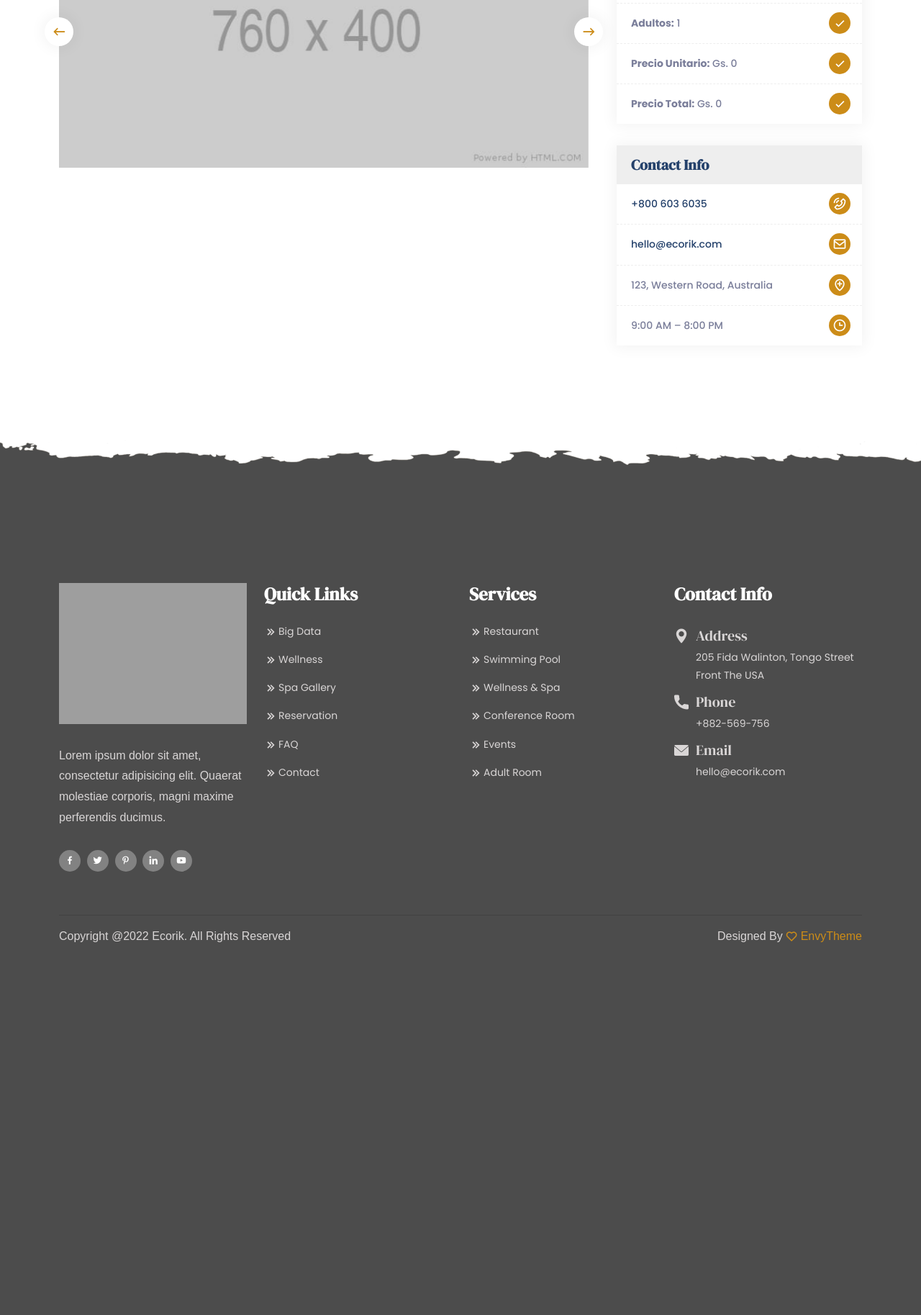
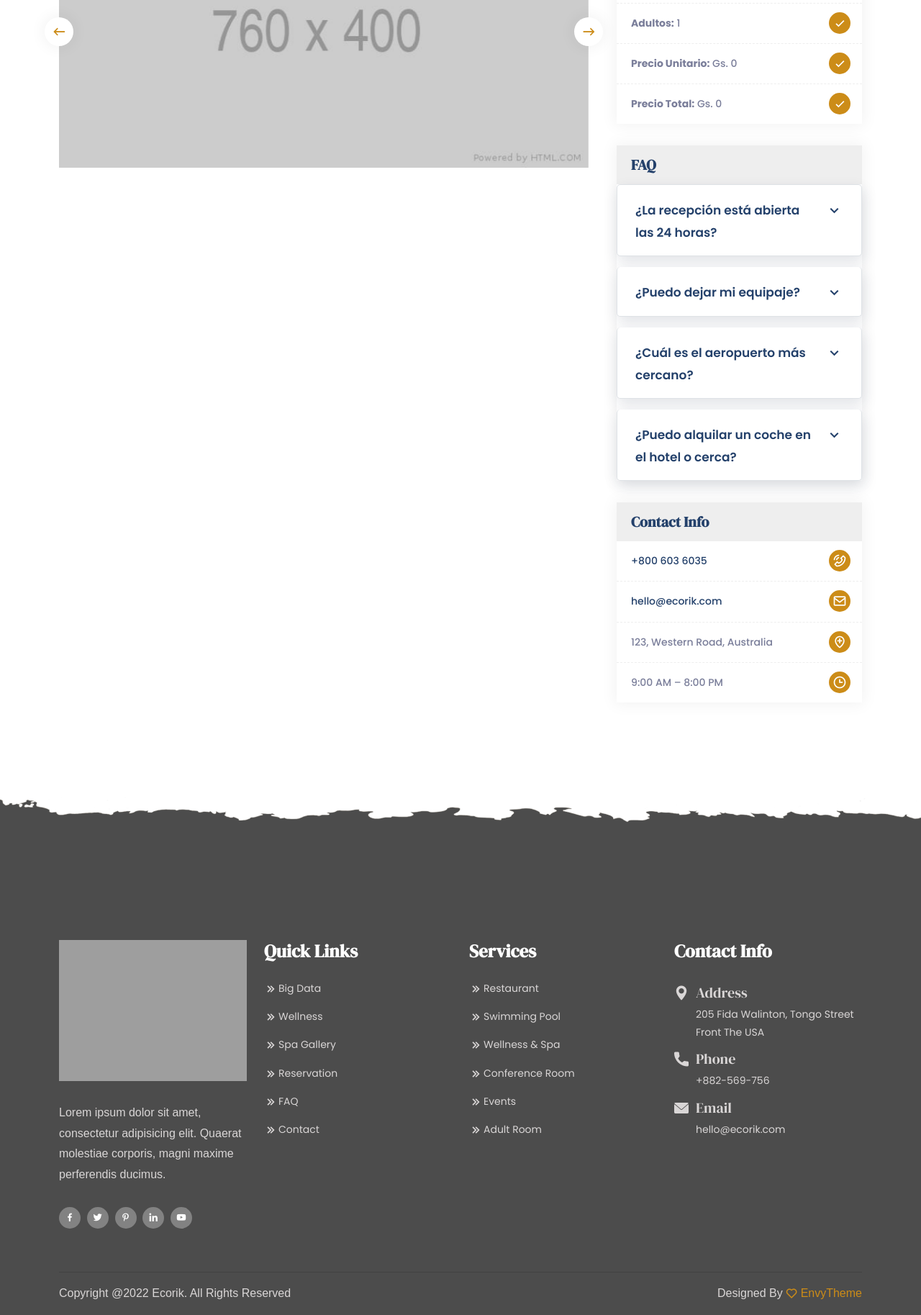
Before and after one commit to Guillemv92/castillo, a PHP site: page /confirmacionReserva in a window 1280 px wide. Shown: the part 318-2145 px from the top of the page at 72% size. Before the commit the page ends 1627 px from the top, so only its background shows below. Run offline with PHP 8.4, Linux system fonts and the light colour scheme; the visitor is signed in with stand-in values (Sample User, id 1); data that the repository does not hold is empty; style sheets or scripts are compiled from the project's sources; some libraries are stand-ins or nearby versions; some web fonts are replaced; grey boxes are pictures that could not be loaded.

Commit message:
agregando las preguntas frecuentes

```diff
--- a/app/Views/confirmacionReserva.php
+++ b/app/Views/confirmacionReserva.php
@@ -87,6 +87,51 @@ include __DIR__ . "/../../templates/navbar.php";
                             }
                         }).render('#paypal-button-container');
                     </script>
+
+                    <!-- Sección FAQ -->
+                    <div class="service-faq service-card">
+                        <h3 class="service-details-title">FAQ</h3>
+                        <div class="faq-area">
+                            <div class="questions-bg-area">
+                                <div class="row">
+                                    <div class="col-lg-12">
+                                        <div class="faq-accordion">
+                                            <ul class="accordion">
+                                                <li class="accordion-item">
+                                                    <a class="accordion-title " href="javascript:void(0)">
+                                                        <i class='bx bx-chevron-down'></i>
+                                                        ¿La recepción está abierta las 24 horas?
+                                                    </a>
+                                                    <p class="accordion-content">Nuestra recepción está abierta todo el día para su comodidad.</p>
+                                                </li>
+                                                <li class="accordion-item">
+                                                    <a class="accordion-title" href="javascript:void(0)">
+                                                        <i class='bx bx-chevron-down'></i>
+                                                        ¿Puedo dejar mi equipaje?
+                                                    </a>
+                                                    <p class="accordion-content">Sí, disponemos de servicio de guarda equipajes para nuestros huéspedes.</p>
+                                                </li>
+                                                <li class="accordion-item">
+                                                    <a class="accordion-title" href="javascript:void(0)">
+                                                        <i class='bx bx-chevron-down'></i>
+                                                        ¿Cuál es el aeropuerto más cercano?
+                                                    </a>
+                                                    <p class="accordion-content">El aeropuerto más cercano está a 20 minutos en coche.</p>
+                                                </li>
+                                                <li class="accordion-item">
+                                                    <a class="accordion-title" href="javascript:void(0)">
+                                                        <i class='bx bx-chevron-down'></i>
+                                                        ¿Puedo alquilar un coche en el hotel o cerca?
+                                                    </a>
+                                                    <p class="accordion-content">Sí, hay opciones de alquiler de coches en el hotel y en las inmediaciones.</p>
+                                                </li>
+                                            </ul>
+                                        </div>
+                                    </div>
+                                </div>
+                            </div>
+                        </div>
+                    </div>
                     <!-- Información de Contacto -->
                     <div class="service-list service-card">
                         <h3 class="service-details-title">Contact Info</h3>
```
